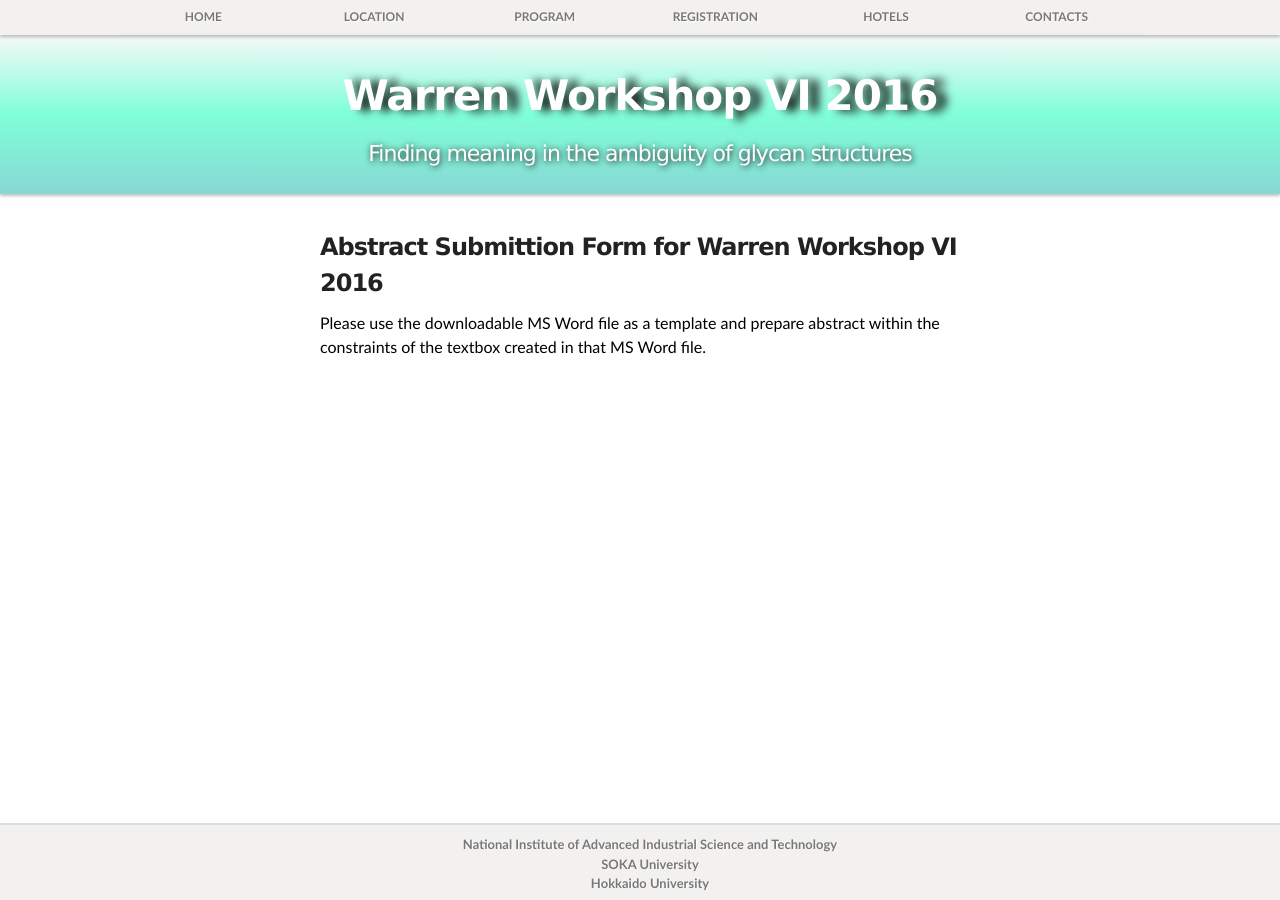
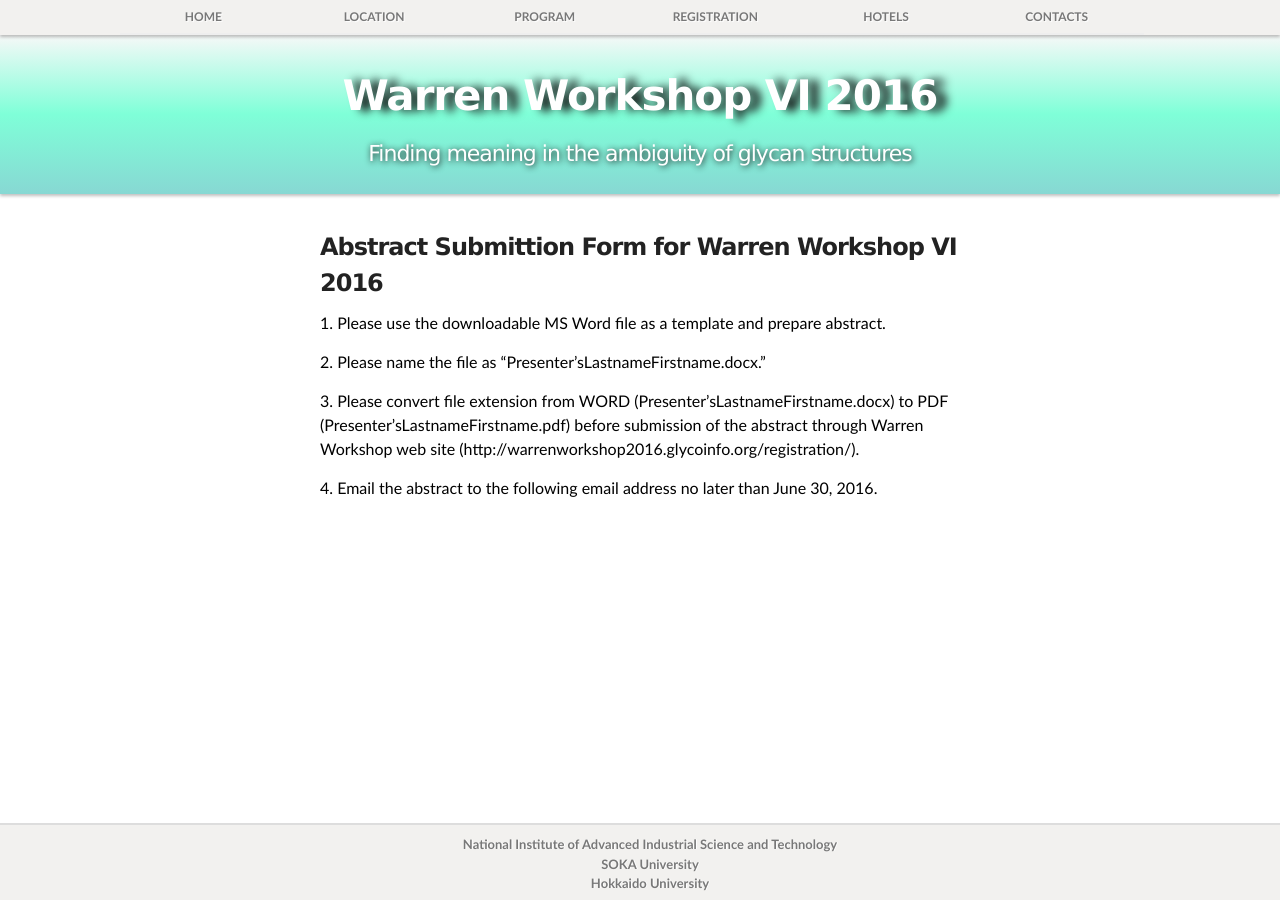
Before and after one commit to yamazakiM/test_warren2016, a Jekyll site: the page built from registration/submit.html, in a window 1280 px wide. Built offline with Jekyll 4.4.1, drawn with Linux system fonts in a browser that asks for light colours; nearby versions of some CDN libraries; library files that are not in the unit come from our copies.

Commit message:
Update submit.html

```diff
--- a/registration/submit.html
+++ b/registration/submit.html
@@ -7,11 +7,14 @@ layout: default
   <section id="main_content" class="inner">
     <h3 id="location">Abstract Submittion Form for Warren Workshop VI 2016</h3>
     <hr>
-<div class="divLayoutContentMain">
-<p>Please use the downloadable MS Word file as a template and prepare abstract within the constraints of the textbox created in that MS Word file.
+
+<p>1. Please use the downloadable MS Word file as a template and prepare abstract.</p>
+<p>2. Please name the file as “Presenter’sLastnameFirstname.docx.”</p>
+<p>3.	Please convert file extension from WORD (Presenter’sLastnameFirstname.docx) to PDF (Presenter’sLastnameFirstname.pdf) before submission of the abstract through Warren Workshop web site (http://warrenworkshop2016.glycoinfo.org/registration/).  </p>
+<p>4. Email the abstract to the following email address no later than June 30, 2016.
 
 
 
-</div>
+
 </section>
 </div>
```
